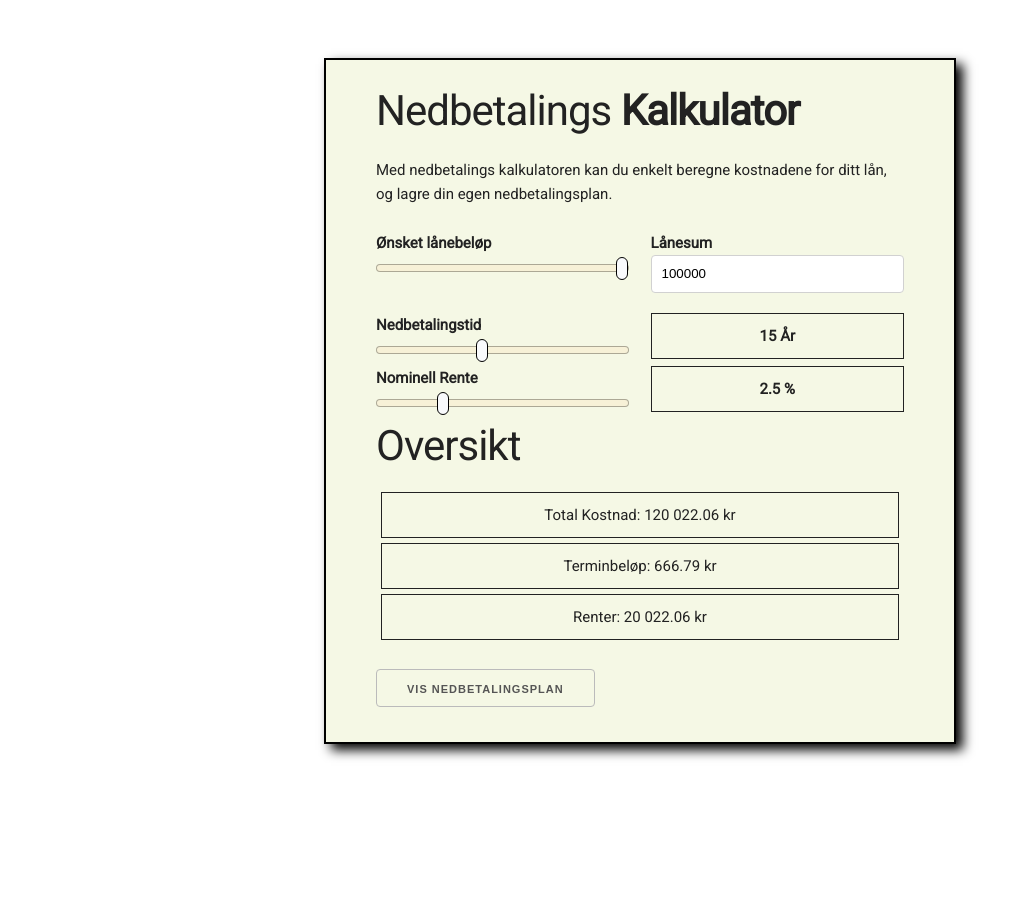
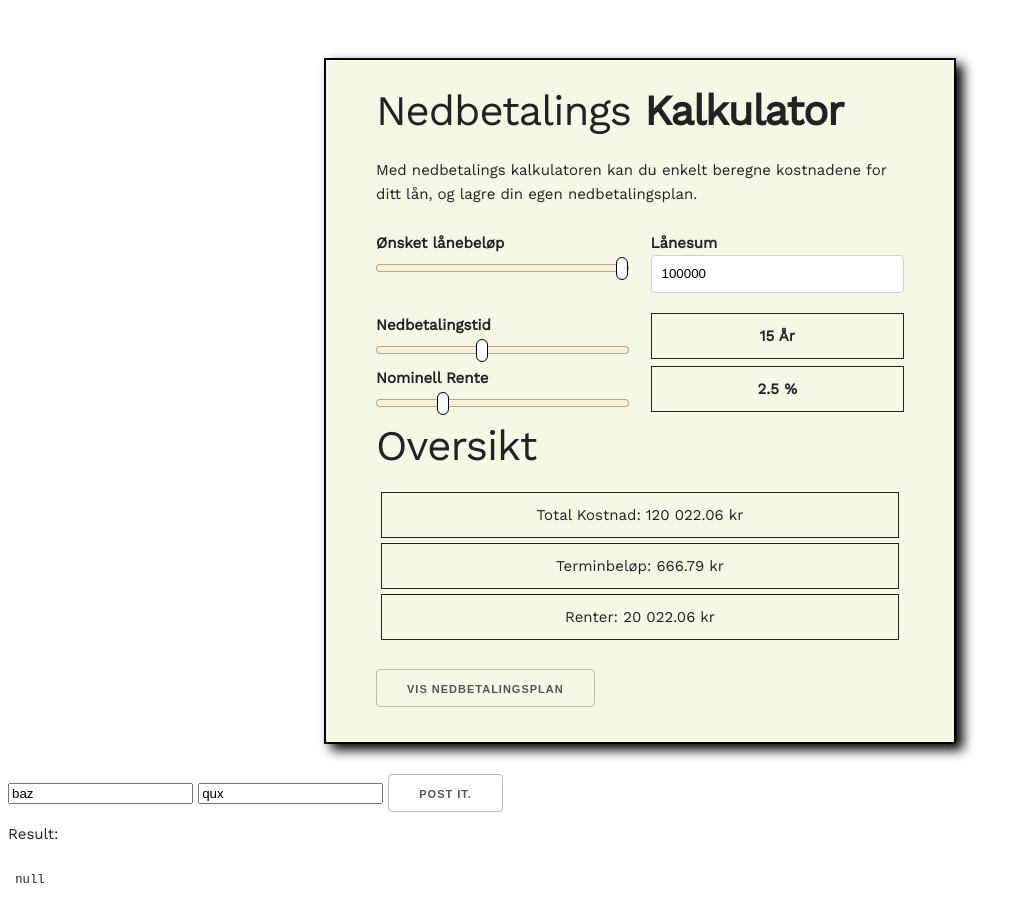
Before and after one commit to hansuribe/server-express, a Svelte app: page / in a window 1280 px wide. Shown: the whole page, without its empty margins (0-1027 px from the left). Before the commit the page ends 800 px from the top, so only its background shows below. Built offline with nearby package versions, Linux system fonts and the light colour scheme.

Commit message:
Testing frontend HTTP request module

```diff
--- a/public/index.html
+++ b/public/index.html
@@ -8,7 +8,7 @@
 	<title>Nedbetalings Kalkulator!</title>
 
 	<link rel='icon' type='image/png' href='/favicon.png'>
-
+	<link href="https://fonts.googleapis.com/css2?family=Work+Sans&display=swap" rel="stylesheet">
 	<link rel='stylesheet' href='https://cdnjs.cloudflare.com/ajax/libs/skeleton/2.0.4/skeleton.css'>
 	<link rel='stylesheet' href='/build/bundle.css'>
 	<link href="https://fonts.googleapis.com/css2?family=Roboto&display=swap" rel="stylesheet">
--- a/src/App.svelte
+++ b/src/App.svelte
@@ -1,9 +1,11 @@
 <script>
 	import UserInput from "./components/UserInput.svelte";
+	import TestAPI from "./components/TestAPI.svelte";
 </script>
+
 <style>
 	* {
-		font-family: 'Roboto', sans-serif;
+		font-family: "Work Sans", sans-serif;
 	}
 
 	.topNav {
@@ -14,7 +16,7 @@
 </style>
 
 <main>
-	<header class="topNav"></header>
+	<header class="topNav" />
 	<UserInput class="forms" />
-
+	<TestAPI />
 </main>
--- /dev/null
+++ b/src/components/TestAPI.svelte
@@ -0,0 +1,47 @@
+<script>
+    let foo = "baz";
+    let bar = "qux";
+    let result2 = null;
+    const API_URL =
+        "https://visningsrom.stacc.com/dd_server_laaneberegning/rest/laaneberegning/v1/nedbetalingsplan";
+    const loanTest = {
+        laanebelop: 2000000,
+        nominellRente: 3,
+        terminGebyr: 30,
+        utlopsDato: "2045-01-01",
+        saldoDato: "2020-01-01",
+        datoForsteInnbetaling: "2020-02-01",
+        ukjentVerdi: "TERMINBELOP",
+    };
+    function doPost() {
+        const myHeaders = new Headers();
+        myHeaders.append("Content-Type", "application/json");
+        let raw = JSON.stringify({
+            laanebelop: 100,
+            nominellRente: 3,
+            terminGebyr: 30,
+            utlopsDato: "2021-01-01",
+            saldoDato: "2020-01-01",
+            datoForsteInnbetaling: "2020-02-01",
+            ukjentVerdi: "TERMINBELOP",
+        });
+        let requestOptions = {
+            method: "POST",
+            headers: myHeaders,
+            body: raw,
+            redirect: "follow",
+        };
+        fetch(API_URL, requestOptions)
+            .then((response) => response.text())
+            .then((result) => (result2 = result))
+            .catch((error) => console.log("error", error));
+    }
+</script>
+
+<div>
+    <input bind:value={foo} />
+    <input bind:value={bar} />
+    <button type="button" on:click={doPost}> Post it. </button>
+    <p>Result:</p>
+    <pre> {result2} </pre>
+</div>
--- a/src/components/UserInput.svelte
+++ b/src/components/UserInput.svelte
@@ -8,10 +8,13 @@
   $: interestRate = interestRateInput / 100;
   $: totalPayments = years * 12;
   $: monthlyInterestRate = interestRate / 100 / 12;
-  $: monthlyPayment = (loanAmount * Math.pow(1 + monthlyInterestRate, totalPayments) * monthlyInterestRate) / (Math.pow(1 + monthlyInterestRate, totalPayments) - 1);
+  $: monthlyPayment =
+    (loanAmount *
+      Math.pow(1 + monthlyInterestRate, totalPayments) *
+      monthlyInterestRate) /
+    (Math.pow(1 + monthlyInterestRate, totalPayments) - 1);
   $: totalPaid = monthlyPayment * totalPayments;
   $: interestPaid = totalPaid - loanAmount;
-
 
   //Returns readable large integers, e.g: 10000 -> "10 000"
   const formatPrettyNumber = (largeInt) => {
@@ -20,26 +23,36 @@
 </script>
 
 <style>
-  .section {}
 </style>
 
 <main>
   <div class="container forms section">
     <div class="row">
       <h2>Nedbetalings <b>Kalkulator</b></h2>
-      <p>Med nedbetalings kalkulatoren kan du enkelt beregne kostnadene for ditt lån, og lagre din egen
-        nedbetalingsplan.</p>
+      <p>
+        Med nedbetalings kalkulatoren kan du enkelt beregne kostnadene for ditt
+        lån, og lagre din egen nedbetalingsplan.
+      </p>
     </div>
 
     <div class="row">
       <div class="columns six">
         <label>Ønsket lånebeløp
-          <input bind:value={loanAmount} class="u-full-width" type="range" min="1" />
+          <input
+            bind:value={loanAmount}
+            class="u-full-width"
+            type="range"
+            min="1" />
         </label>
       </div>
       <div class="columns six">
         <label>Lånesum
-          <input bind:value={loanAmount} class="u-full-width" type="number" step="50000" min="1" />
+          <input
+            bind:value={loanAmount}
+            class="u-full-width"
+            type="number"
+            step="50000"
+            min="1" />
         </label>
         <div id="container" style="position: relative;" />
       </div>
@@ -49,7 +62,12 @@
       <div class="columns six ">
         <label>Nedbetalingstid
           <div style="position: absolute;
-    left: 35px;"></div><input bind:value={years} class="u-full-width" type="range" min="1" max="35" />
+    left: 35px;" /><input
+            bind:value={years}
+            class="u-full-width"
+            type="range"
+            min="1"
+            max="35" />
         </label>
       </div>
       <div class="columns six outputs"><b>{years} År</b></div>
@@ -58,7 +76,12 @@
     <div class="row">
       <div class="columns six">
         <label>Nominell Rente
-          <input bind:value={interestRateInput} class="u-full-width" type="range" min="1" max="1000"
+          <input
+            bind:value={interestRateInput}
+            class="u-full-width"
+            type="range"
+            min="1"
+            max="1000"
             id="interest-slider" />
         </label>
       </div>
@@ -88,12 +111,8 @@
         {formatPrettyNumber(Math.round((interestPaid + Number.EPSILON) * 100) / 100)}
         kr
       </div>
-
     </div>
-    <br>
+    <br />
     <button class="">Vis Nedbetalingsplan</button>
-
   </div>
-
-
 </main>
```
